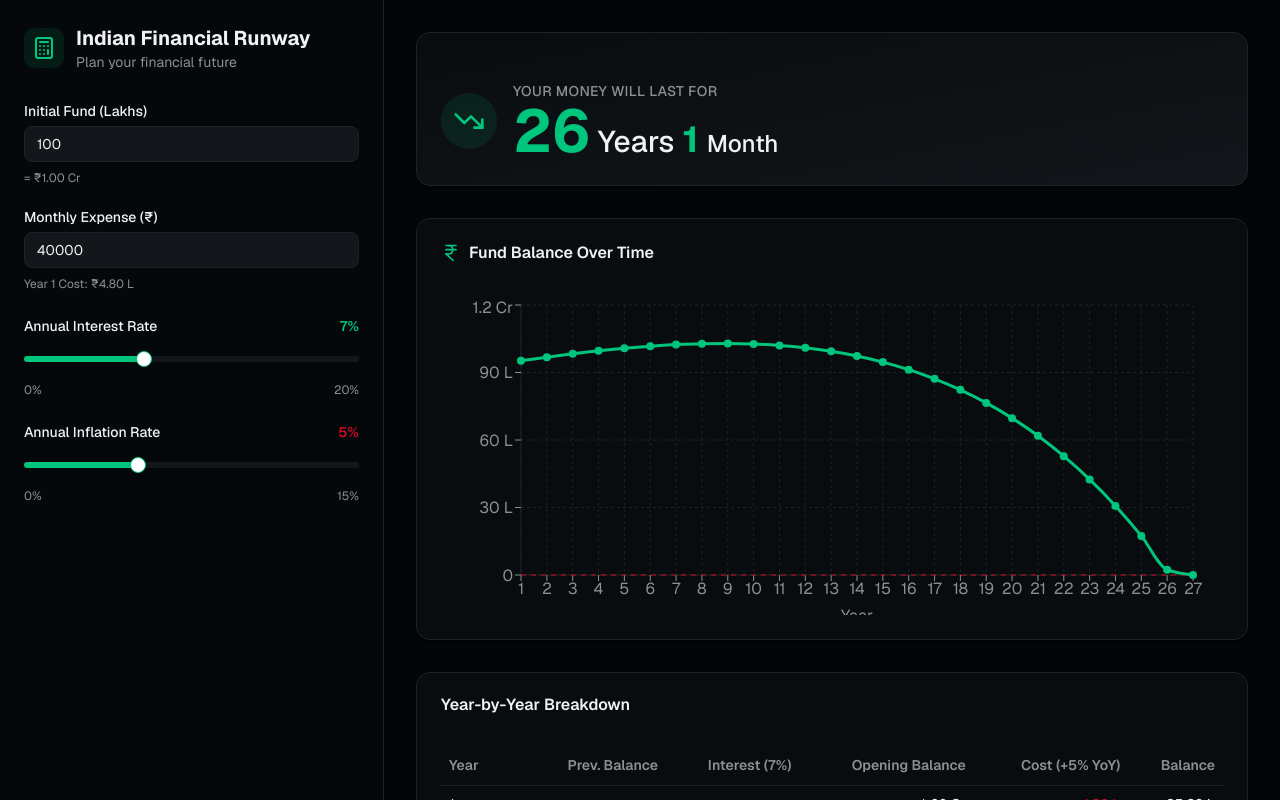
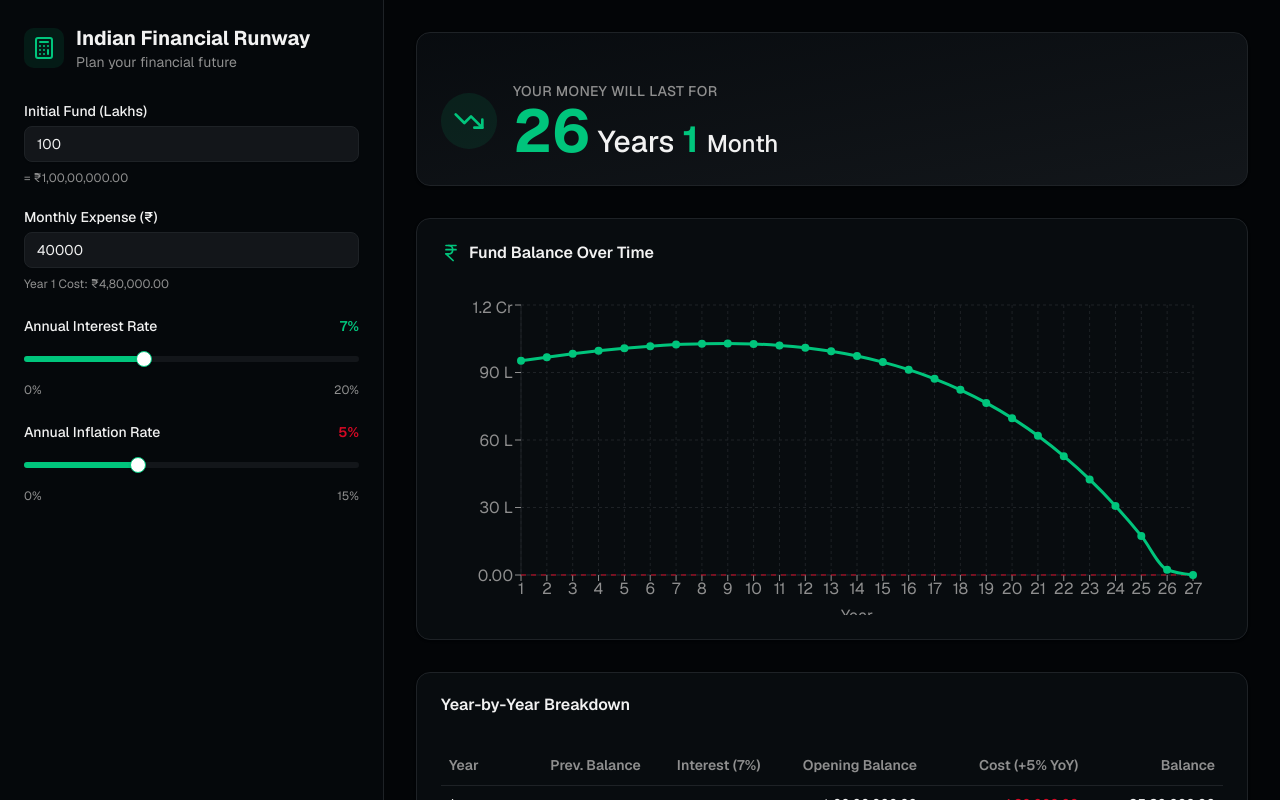
Before and after one commit to shobhitraghu1c/financial-runway-kriti, a Next.js app: page / in a window 1280 px wide. Shown: the top 800 px of the page. Built offline with nearby package versions, Linux system fonts and the light colour scheme.

Commit message:
feat: preserve decimal precision in formatIndianNumber\n\nShow exact values with 2 decimal places in Indian format.

```diff
--- a/components/runway-calculator.tsx
+++ b/components/runway-calculator.tsx
@@ -36,23 +36,21 @@ interface YearData {
   remainingMonths?: number
 }
 
-// Format number in Indian numbering system
+// Format number in Indian numbering system with full precision
 function formatIndianNumber(num: number): string {
   const absNum = Math.abs(num)
   const sign = num < 0 ? "-" : ""
 
-  if (absNum >= 10000000) {
-    return sign + (absNum / 10000000).toFixed(2) + " Cr"
-  } else if (absNum >= 100000) {
-    return sign + (absNum / 100000).toFixed(2) + " L"
-  } else if (absNum >= 1000) {
-    const numStr = Math.round(absNum).toString()
-    const lastThree = numStr.slice(-3)
-    const rest = numStr.slice(0, -3)
+  // Format with Indian comma system (XX,XX,XXX.XX)
+  const formatWithIndianCommas = (n: number): string => {
+    const [intPart, decPart] = n.toFixed(2).split(".")
+    const lastThree = intPart.slice(-3)
+    const rest = intPart.slice(0, -3)
     const formatted = rest.replace(/\B(?=(\d{2})+(?!\d))/g, ",") + (rest ? "," : "") + lastThree
-    return sign + formatted
+    return formatted + "." + decPart
   }
-  return sign + Math.round(absNum).toString()
+
+  return sign + formatWithIndianCommas(absNum)
 }
 
 // Format for Y-axis (shorter format)
```
